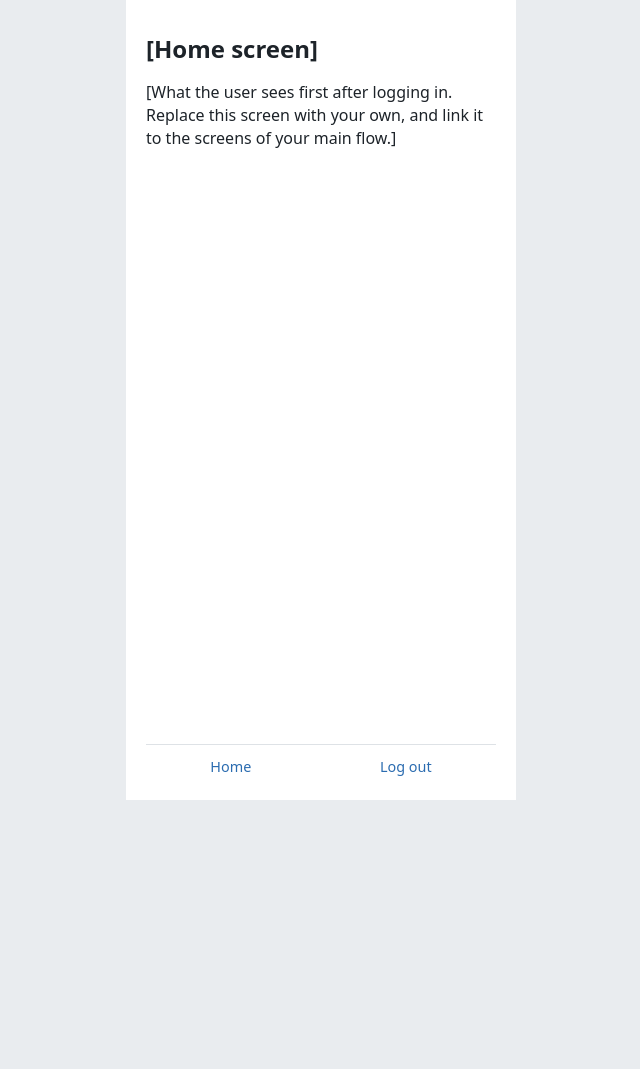
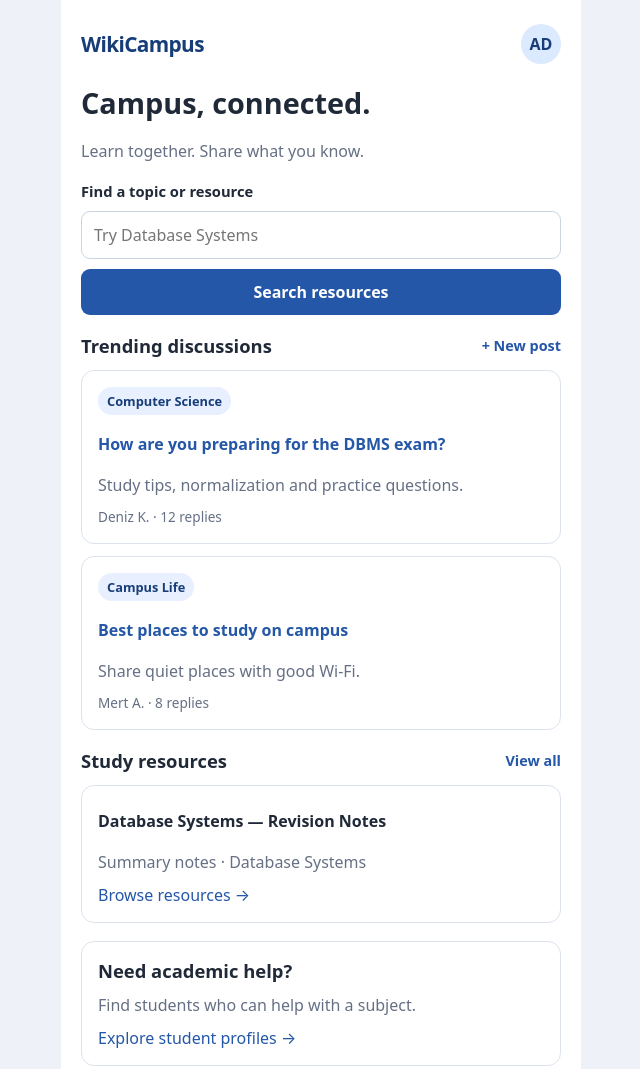
Before and after one commit to Doanmet/aiasd-project, a plain HTML site: page week04/prototype/home.html in a window 1280 px wide. Shown: the top 1069 px of the page, without its empty margins (319-959 px from the left). Before the commit the page ends 800 px from the top, so only its background shows below. Drawn offline with Linux system fonts and the light colour scheme.

Commit message:
week04: clickable WikiCampus prototype

```diff
--- a/week04/prototype/home.html
+++ b/week04/prototype/home.html
@@ -1,19 +1,72 @@
 <!DOCTYPE html>
 <html lang="en">
 <head>
-<meta charset="utf-8">
-<meta name="viewport" content="width=device-width, initial-scale=1">
-<title>Home</title>
-<link rel="stylesheet" href="style.css">
+  <meta charset="utf-8">
+  <meta name="viewport" content="width=device-width, initial-scale=1">
+  <title>WikiCampus | Home</title>
+  <link rel="stylesheet" href="style.css">
 </head>
 <body>
-<!-- serves: [the REQ ids that this screen serves] -->
+<!-- serves: REQ-002, REQ-004, REQ-005, REQ-006 -->
 <main class="phone">
-  <h1>[Home screen]</h1>
-  <p>[What the user sees first after logging in. Replace this screen with your own, and link it to the screens of your main flow.]</p>
-  <nav class="tabs">
-    <a href="home.html">Home</a>
-    <a href="index.html">Log out</a>
+  <header class="brand">
+    <a class="brand-name" href="home.html">WikiCampus</a>
+    <a class="avatar" href="profile.html" aria-label="My profile">AD</a>
+  </header>
+
+  <h1>Campus, connected.</h1>
+  <p class="muted">Learn together. Share what you know.</p>
+
+  <form action="resources.html">
+    <label for="search">Find a topic or resource</label>
+    <input id="search" name="q" type="search" placeholder="Try Database Systems">
+    <button class="button" type="submit">Search resources</button>
+  </form>
+
+  <section>
+    <div class="section-heading">
+      <h2>Trending discussions</h2>
+      <a href="create-post.html">+ New post</a>
+    </div>
+
+    <article class="card">
+      <span class="tag">Computer Science</span>
+      <h3><a href="post.html">How are you preparing for the DBMS exam?</a></h3>
+      <p class="muted">Study tips, normalization and practice questions.</p>
+      <p class="meta">Deniz K. · 12 replies</p>
+    </article>
+
+    <article class="card">
+      <span class="tag">Campus Life</span>
+      <h3><a href="post.html">Best places to study on campus</a></h3>
+      <p class="muted">Share quiet places with good Wi-Fi.</p>
+      <p class="meta">Mert A. · 8 replies</p>
+    </article>
+  </section>
+
+  <section>
+    <div class="section-heading">
+      <h2>Study resources</h2>
+      <a href="resources.html">View all</a>
+    </div>
+    <article class="card">
+      <h3>Database Systems — Revision Notes</h3>
+      <p class="muted">Summary notes · Database Systems</p>
+      <a href="resources.html">Browse resources →</a>
+    </article>
+  </section>
+
+  <section class="card">
+    <h2>Need academic help?</h2>
+    <p class="muted">Find students who can help with a subject.</p>
+    <a href="profile.html">Explore student profiles →</a>
+  </section>
+
+  <nav class="tabs" aria-label="Main navigation">
+    <a href="home.html" aria-current="page">Home</a>
+    <a href="resources.html">Resources</a>
+    <a href="create-post.html">Create</a>
+    <a href="profile.html">Profile</a>
   </nav>
 </main>
 </body>
--- a/week04/prototype/style.css
+++ b/week04/prototype/style.css
@@ -1,24 +1,265 @@
-/* The look that every screen of the prototype shares. Keep linking this file from
-   every screen; change the colours if you like. */
-* { box-sizing: border-box; }
-body { margin: 0; font-family: system-ui, -apple-system, "Segoe UI", Roboto, sans-serif;
-       background: #e9ecef; color: #1d2329; }
-.phone { max-width: 390px; min-height: 100vh; margin: 0 auto; background: #fff;
-         padding: 24px 20px; display: flex; flex-direction: column; gap: 16px; }
-h1 { font-size: 1.5rem; margin: 8px 0 0; }
-p { margin: 0; line-height: 1.45; }
-form { display: flex; flex-direction: column; gap: 10px; }
-label { font-weight: 600; font-size: .95rem; }
-input, select, textarea { width: 100%; padding: 12px; font-size: 1rem;
-                          border: 1px solid #adb5bd; border-radius: 8px; }
-.button { display: block; width: 100%; padding: 12px; font-size: 1rem; text-align: center;
-          text-decoration: none; color: #fff; background: #2b6cb0; border: none;
-          border-radius: 8px; cursor: pointer; }
-.button.secondary { background: #fff; color: #2b6cb0; border: 1px solid #2b6cb0; }
-.error { color: #c53030; font-weight: 600; }
-.hidden { display: none; }
-.note { font-size: .85rem; color: #6c757d; }
-.card { border: 1px solid #dee2e6; border-radius: 10px; padding: 14px; }
-nav.tabs { display: flex; justify-content: space-around; border-top: 1px solid #dee2e6;
-           padding-top: 12px; margin-top: auto; }
-nav.tabs a { color: #2b6cb0; text-decoration: none; font-size: .9rem; }
+* {
+  box-sizing: border-box;
+}
+
+:root {
+  color-scheme: light;
+  --primary: #2457a7;
+  --primary-dark: #173d79;
+  --background: #eef2f8;
+  --border: #dce3ed;
+  --muted: #667085;
+  --text: #202938;
+}
+
+body {
+  margin: 0;
+  font-family: system-ui, -apple-system, "Segoe UI", sans-serif;
+  background: var(--background);
+  color: var(--text);
+}
+
+.phone {
+  width: 100%;
+  max-width: 520px;
+  min-height: 100vh;
+  margin: 0 auto;
+  padding: 24px 20px;
+  background: #fff;
+  display: flex;
+  flex-direction: column;
+  gap: 18px;
+}
+
+h1 {
+  margin: 4px 0 0;
+  font-size: 1.8rem;
+  line-height: 1.2;
+}
+
+h2 {
+  margin: 0;
+  font-size: 1.15rem;
+}
+
+h3 {
+  margin: 8px 0;
+  font-size: 1rem;
+}
+
+p {
+  margin: 0;
+  line-height: 1.5;
+}
+
+a {
+  color: var(--primary);
+  text-decoration: none;
+}
+
+a:hover {
+  text-decoration: underline;
+}
+
+.brand {
+  display: flex;
+  align-items: center;
+  justify-content: space-between;
+}
+
+.brand-name {
+  color: var(--primary-dark);
+  font-weight: 800;
+  font-size: 1.3rem;
+  letter-spacing: -0.03em;
+}
+
+.avatar {
+  width: 40px;
+  height: 40px;
+  display: inline-flex;
+  align-items: center;
+  justify-content: center;
+  border-radius: 50%;
+  background: #dbeafe;
+  color: var(--primary-dark);
+  font-weight: 700;
+}
+
+.avatar.large {
+  width: 68px;
+  height: 68px;
+  font-size: 1.3rem;
+}
+
+.profile-header {
+  display: flex;
+  flex-direction: column;
+  align-items: flex-start;
+  gap: 10px;
+}
+
+.muted,
+.meta,
+.note {
+  color: var(--muted);
+}
+
+.meta,
+.note {
+  font-size: 0.85rem;
+}
+
+form {
+  display: flex;
+  flex-direction: column;
+  gap: 10px;
+}
+
+label {
+  font-size: 0.92rem;
+  font-weight: 650;
+}
+
+input,
+select,
+textarea {
+  width: 100%;
+  min-width: 0;
+  padding: 12px;
+  font: inherit;
+  color: var(--text);
+  border: 1px solid #cbd5e1;
+  border-radius: 9px;
+  background: #fff;
+}
+
+textarea {
+  resize: vertical;
+}
+
+input:focus,
+select:focus,
+textarea:focus {
+  outline: 2px solid #93c5fd;
+  outline-offset: 1px;
+}
+
+.button {
+  display: inline-flex;
+  align-items: center;
+  justify-content: center;
+  width: 100%;
+  padding: 12px 14px;
+  border: 0;
+  border-radius: 9px;
+  background: var(--primary);
+  color: #fff;
+  font: inherit;
+  font-weight: 650;
+  cursor: pointer;
+  text-align: center;
+}
+
+.button:hover {
+  background: var(--primary-dark);
+  text-decoration: none;
+}
+
+.button.secondary {
+  background: #fff;
+  color: var(--primary);
+  border: 1px solid var(--primary);
+}
+
+.card {
+  padding: 16px;
+  border: 1px solid var(--border);
+  border-radius: 13px;
+  background: #fff;
+  display: flex;
+  flex-direction: column;
+  gap: 10px;
+  overflow-wrap: anywhere;
+}
+
+section {
+  display: flex;
+  flex-direction: column;
+  gap: 12px;
+}
+
+.section-heading {
+  display: flex;
+  align-items: center;
+  justify-content: space-between;
+  gap: 10px;
+}
+
+.section-heading a {
+  font-size: 0.9rem;
+  font-weight: 650;
+}
+
+.tag-list {
+  display: flex;
+  flex-wrap: wrap;
+  gap: 8px;
+}
+
+.tag {
+  display: inline-block;
+  width: fit-content;
+  max-width: 100%;
+  padding: 5px 9px;
+  border-radius: 999px;
+  background: #e8efff;
+  color: var(--primary-dark);
+  font-size: 0.8rem;
+  font-weight: 650;
+  overflow-wrap: anywhere;
+}
+
+.error {
+  color: #b42318;
+  font-weight: 600;
+}
+
+.hidden {
+  display: none !important;
+}
+
+nav.tabs {
+  display: flex;
+  justify-content: space-between;
+  flex-wrap: wrap;
+  gap: 12px;
+  border-top: 1px solid var(--border);
+  padding-top: 16px;
+  margin-top: auto;
+}
+
+nav.tabs a {
+  font-size: 0.85rem;
+  font-weight: 600;
+}
+
+nav.tabs a[aria-current="page"] {
+  color: var(--primary-dark);
+  text-decoration: underline;
+  text-underline-offset: 4px;
+}
+
+@media (max-width: 390px) {
+  .phone {
+    padding: 20px 16px;
+  }
+
+  h1 {
+    font-size: 1.55rem;
+  }
+
+  .card {
+    padding: 13px;
+  }
+}
```
Also changed, not shown: week04/prototype/create-post.html (added, +45 -0 lines), week04/prototype/index.html (+1 -1 lines), week04/prototype/post.html (added, +49 -0 lines), week04/prototype/profile.html (added, +57 -0 lines), week04/prototype/resources.html (added, +75 -0 lines).
